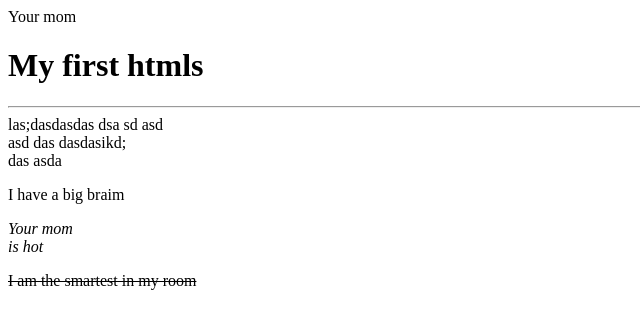
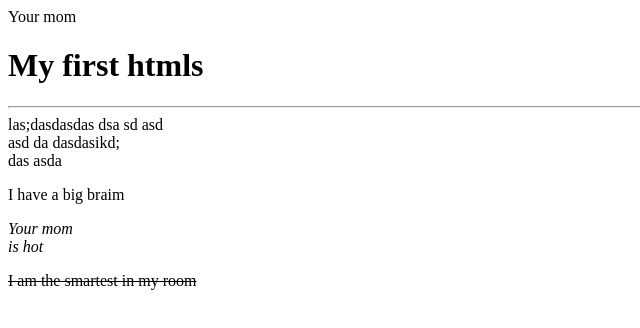
Before and after one commit to SkynetRex/first-github-project, a plain HTML site: page Index.html in a window 1280 px wide. Shown: the full height of the page, 0-640 px from the left. Drawn offline with Linux system fonts and the light colour scheme.

Commit message:
delete s

```diff
--- a/Index.html
+++ b/Index.html
@@ -18,7 +18,7 @@
 
 
 
-            das
+            da
             dasdasikd;<aside>das
 
                 asda
```
